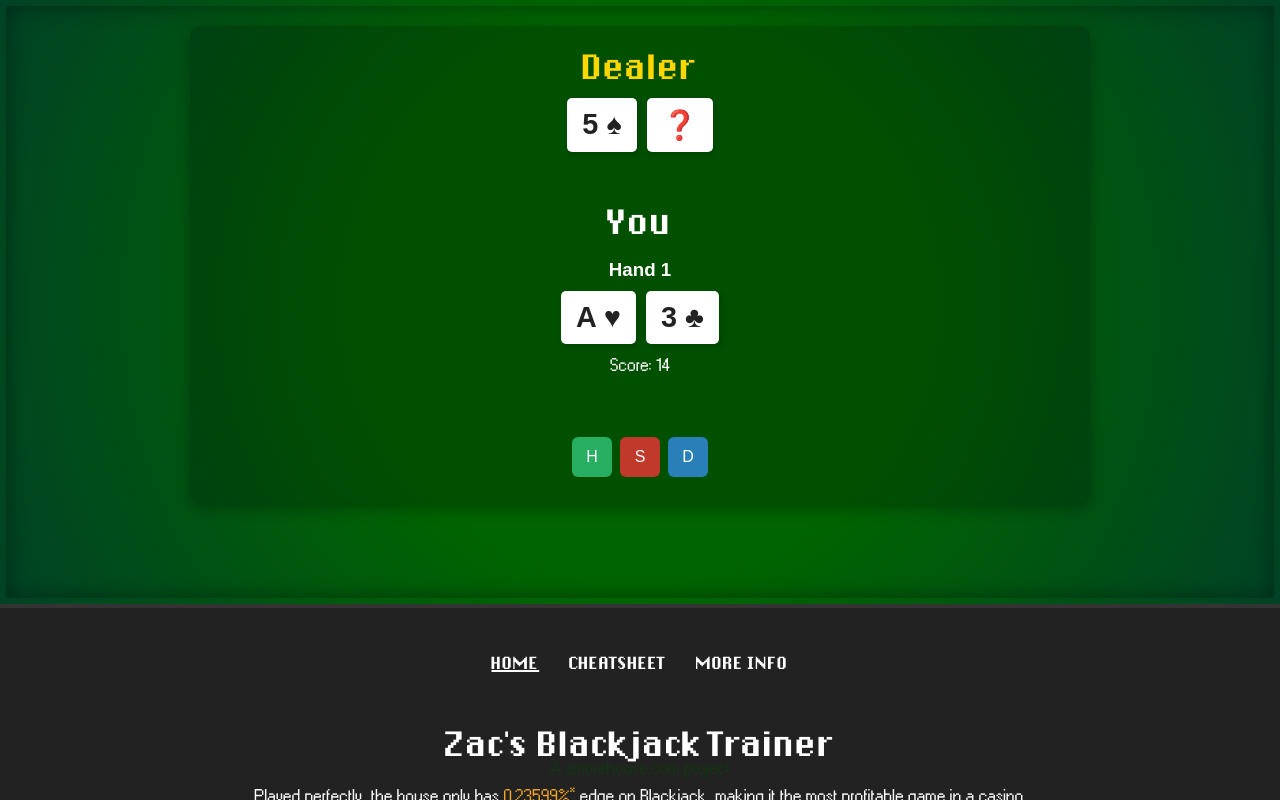
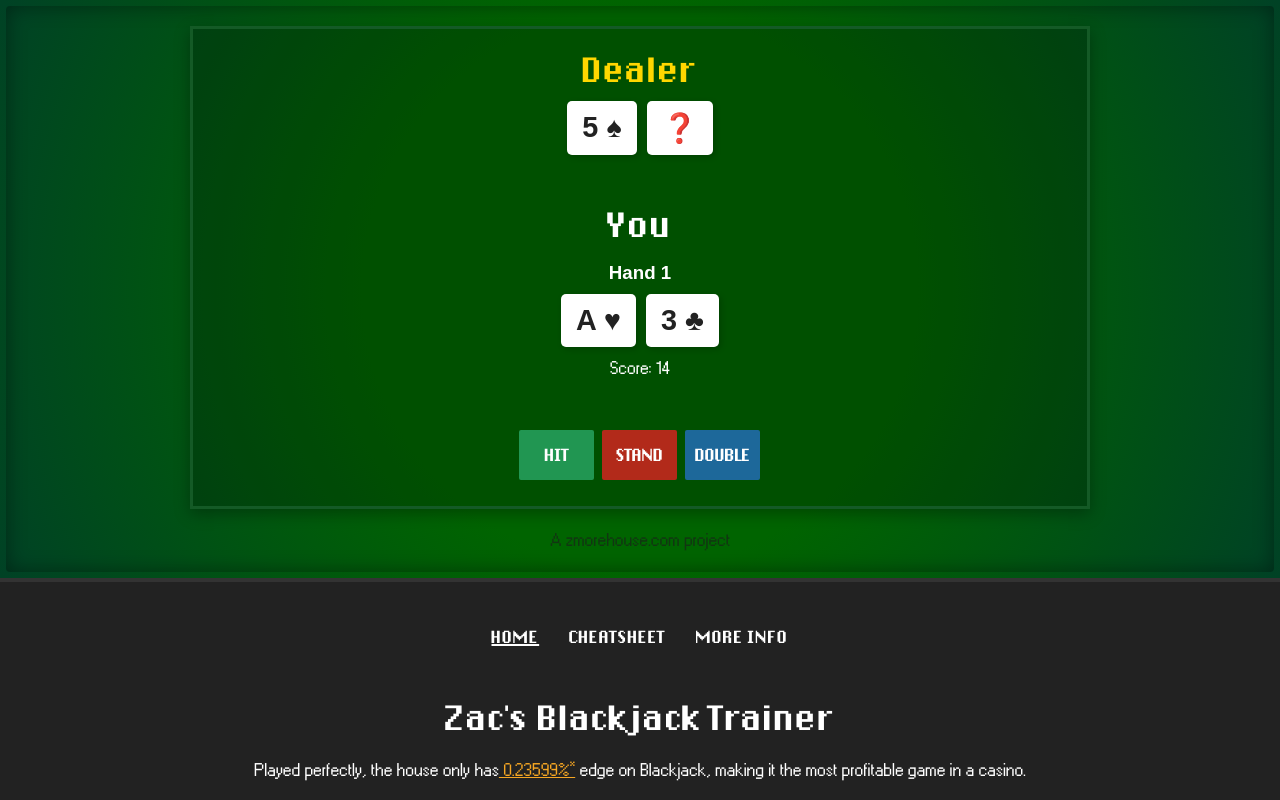
Before and after one commit to zmorehouse/blackjack-game, a Next.js app: page / in a window 1280 px wide. Both pictures are taken after a click on the button "START GAME". Shown: the top 800 px of the page. Built offline with nearby package versions, Linux system fonts and the light colour scheme.

Commit message:
Updated Button UI

```diff
--- a/pages/index.js
+++ b/pages/index.js
@@ -479,12 +479,12 @@ export default function Home() {
                       {index === currentHandIndex && !gameOver && playerTurn && (
                         <div className={styles.handControls}>
                           {canSplit() && (
-                            <button className={`${styles.actionButton} ${styles.splitButton}`} onClick={splitHand}>P</button>
+                            <button className={`${styles.actionButton} ${styles.splitButton}`} onClick={splitHand}>Split</button>
                           )}
-                          <button className={`${styles.actionButton} ${styles.hitButton}`} onClick={hit}>H</button>
-                          <button className={`${styles.actionButton} ${styles.standButton}`} onClick={stand}>S</button>
+                          <button className={`${styles.actionButton} ${styles.hitButton}`} onClick={hit}>Hit</button>
+                          <button className={`${styles.actionButton} ${styles.standButton}`} onClick={stand}>Stand</button>
                           {canDoubleDown() && (
-                            <button className={`${styles.actionButton} ${styles.doubleDownButton}`} onClick={doubleDown}>D</button>
+                            <button className={`${styles.actionButton} ${styles.doubleDownButton}`} onClick={doubleDown}>Double</button>
                           )}
                         </div>
                       )}
--- a/styles/Home.module.css
+++ b/styles/Home.module.css
@@ -26,11 +26,12 @@
   max-width: 900px;
   padding: 20px;
   background: rgba(0, 0, 0, 0.2);
-  border-radius: 10px;
   box-shadow: 0 5px 15px rgba(0, 0, 0, 0.3);
+  border-style:solid;
+  border-color:#145a26;
   color: white;
-  height:65%;
-  margin-bottom: 75px;
+  height:80%;
+  margin-bottom: 25px;
   display:flex;
   flex-direction:column;
   justify-content:center;
@@ -279,6 +280,18 @@
     width: 100%;
     height: auto;
   }
+
+  .startButton {
+    position:static !important;
+    margin-bottom:15px;
+  }
+  .poweredby {
+    position:static !important;
+  }
+
+  .table {
+    margin-bottom:20px;
+  }
 }
 /* Prevent button shifting */
 .hidden {
@@ -304,12 +317,15 @@
 
 /* Style all action buttons similarly */
 .actionButton {
-  width: 40px;
-  height: 40px;
-  font-size: 16px;
-  border-radius: 6px;
+  letter-spacing: -1px;
+
+  font-size: 12px;
+  border-radius: 2px;
+  width:75px;
+  height:50px;
   border: none;
-
+  font-family: "DePixelHalbfett";
+  text-transform:uppercase;
     transition: 0.2s;
 }
 
@@ -319,15 +335,15 @@
   color: white;
 }
 .hitButton {
-  background-color: #27ae60;
+  background-color: #219652;
   color: white;
 }
 .standButton {
-  background-color: #c0392b;
+  background-color: #b22a1a;
   color: white;
 }
 .doubleDownButton {
-  background-color: #2980b9;
+  background-color: #1d689a;
   color: white;
 }
 .startButton {
@@ -337,7 +353,7 @@
 
 /* Hover effects */
 .actionButton:hover {
-  opacity: 0.8;
+transform:scale(1.05);
 }
 
 .stats {
@@ -618,15 +634,12 @@
 .startButton {
   position:absolute;
   bottom:80px;
-  font-family: DePixelHalbfett;
   text-transform: uppercase;
-  letter-spacing: -1px;
   width:150px;
   height:65px;
   font-size:14px;
-  border-style:solid;
-  border-color:#b58503;
-  border-radius:4px;
+
+  border-radius:2px;
 }
 @keyframes flashGreen {
   0% { box-shadow: 0 0 0px rgba(0, 255, 0, 0); border-color: transparent; }
```
